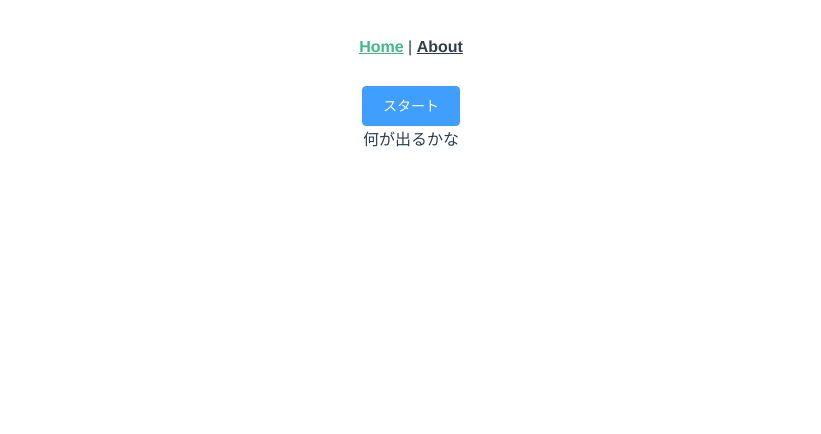
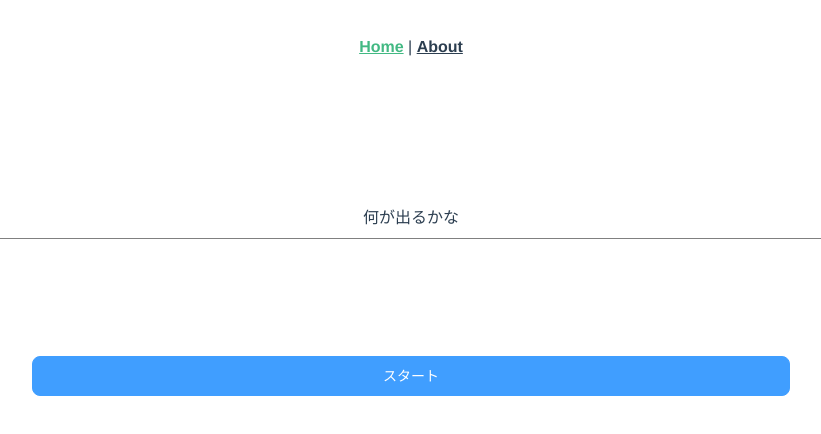
Before and after one commit to goyand/party-roulette, a Vue app: page / in a window 1280 px wide. Shown: the top 434 px of the page, without its empty margins (229-1050 px from the left). Built offline with nearby package versions, Linux system fonts and the light colour scheme.

Commit message:
[add]css styling

```diff
--- /dev/null
+++ b/src/assets/styles/_roulette.scss
@@ -0,0 +1,21 @@
+.roulette-start-button {
+  button {
+    width: 60%;
+    border-radius: 0.5rem;
+    margin: 10px;
+  }
+}
+
+.roulette-display {
+  display: flex;
+  justify-content: center;
+  align-items: center;
+  margin-top: 100px;
+  margin-bottom: 100px;
+  height: 60px;
+  div {
+    width: 75%;
+    padding: 10px;
+    border-bottom: solid 1px gray;
+  }
+}
--- a/src/assets/styles/css/global.css
+++ b/src/assets/styles/css/global.css
@@ -18,4 +18,25 @@
 #nav a.router-link-exact-active {
   color: #42b983;
 }
+
+.roulette-start-button button {
+  width: 60%;
+  border-radius: 0.5rem;
+  margin: 10px;
+}
+
+.roulette-display {
+  display: flex;
+  justify-content: center;
+  align-items: center;
+  margin-top: 100px;
+  margin-bottom: 100px;
+  height: 60px;
+}
+
+.roulette-display div {
+  width: 75%;
+  padding: 10px;
+  border-bottom: solid 1px gray;
+}
 /*# sourceMappingURL=global.css.map */
--- a/src/assets/styles/global.scss
+++ b/src/assets/styles/global.scss
@@ -1,4 +1,5 @@
 @charset "utf-8";
 
-@import "_variables";
-@import "_mixins";
+@import '_variables';
+@import '_mixins';
+@import '_roulette';
--- a/src/components/molecules/RouletteDisplay.vue
+++ b/src/components/molecules/RouletteDisplay.vue
@@ -1,6 +1,8 @@
 <template>
-  <div>
-    <span>{{ pickedMeesage }}</span>
+  <div class="roulette-display">
+    <div>
+      {{ pickedMeesage }}
+    </div>
   </div>
 </template>
 
--- a/src/components/templates/RouletteTemplate.vue
+++ b/src/components/templates/RouletteTemplate.vue
@@ -1,9 +1,7 @@
 <template>
   <div id="roulette-template">
-    <!-- ここにスタートボタン -->
+    <roulette-display :isStarted="isStarted" />
     <roulette-start-button @start-roulette="startRoulette" @stop-roulette="stopRoulette" />
-    <!-- ここに表示エリア -->
-    <roulette-display :isStarted="isStarted" />
   </div>
 </template>
 
```
Also changed, not shown: 1 other file (tests, documents, lock files or other folders).
